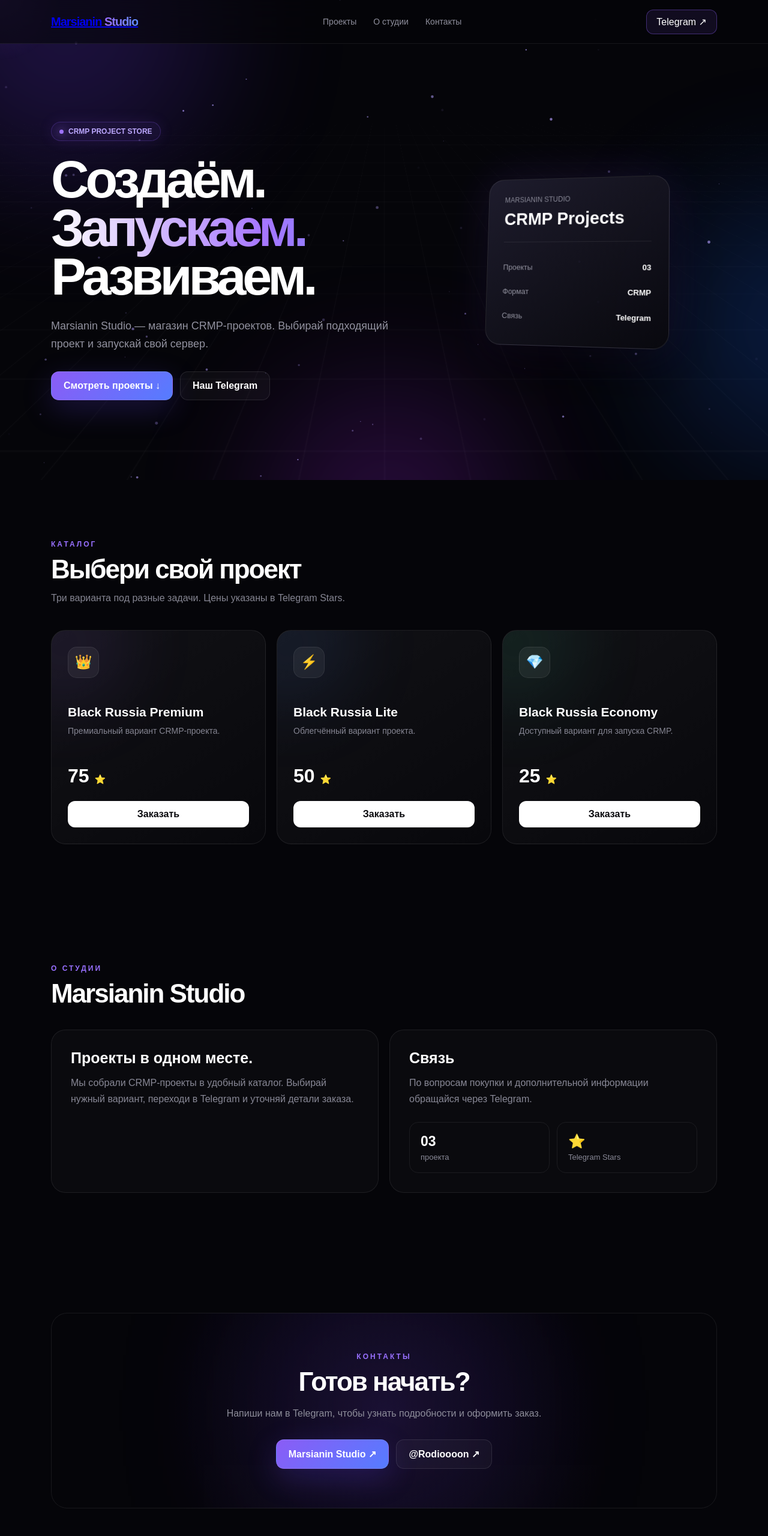
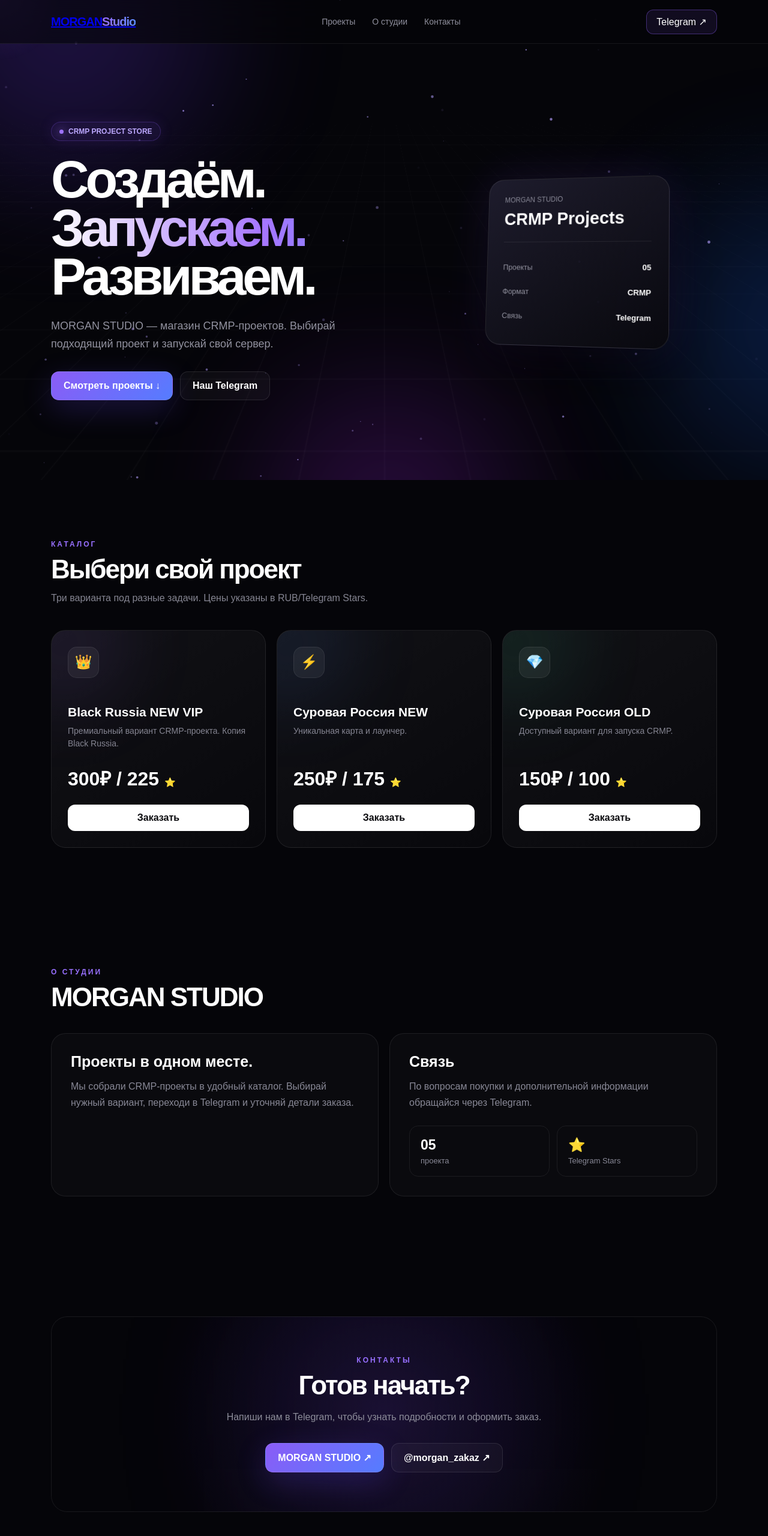
Before and after one commit to morgangmgm/shop, a plain HTML site: page index.html in a window 1280 px wide. Shown: the top 2560 px of the page at 60% size. Drawn offline with Linux system fonts and the light colour scheme.

Commit message:
Update index.html

```diff
--- a/index.html
+++ b/index.html
@@ -5,7 +5,7 @@
 <meta name="viewport" content="width=device-width, initial-scale=1.0">
 <meta name="theme-color" content="#07070c">
 
-<title>Marsianin Studio</title>
+<title>MORGAN STUDIO</title>
 
 <style>
 *{
@@ -918,7 +918,7 @@ footer{
 <nav>
 
 <a class="logo" href="#">
-    Marsianin <span>Studio</span>
+    MORGAN<span>Studio</span>
 </a>
 
 <div class="nav-links">
@@ -931,7 +931,7 @@ footer{
 
 <a
 class="telegram"
-href="https://t.me/marsianinstudio"
+href="https://t.me/morganperehod"
 target="_blank"
 >
 Telegram ↗
@@ -968,7 +968,7 @@ CRMP PROJECT STORE
 
 <p class="hero-text">
 
-Marsianin Studio — магазин CRMP-проектов.
+MORGAN STUDIO — магазин CRMP-проектов.
 Выбирай подходящий проект и запускай свой сервер.
 
 </p>
@@ -985,7 +985,7 @@ href="#projects"
 
 <a
 class="button secondary"
-href="https://t.me/marsianinstudio"
+href="https://t.me/morganperehod"
 target="_blank"
 >
 Наш Telegram
@@ -1001,7 +1001,7 @@ target="_blank"
 <div class="preview">
 
 <div class="preview-label">
-MARSIANIN STUDIO
+MORGAN STUDIO
 </div>
 
 <h2>
@@ -1012,7 +1012,7 @@ CRMP Projects
 
 <div class="preview-row">
 <span>Проекты</span>
-<strong>03</strong>
+<strong>05</strong>
 </div>
 
 <div class="preview-row">
@@ -1047,7 +1047,7 @@ CRMP Projects
 </h2>
 
 <p class="description">
-Три варианта под разные задачи. Цены указаны в Telegram Stars.
+Три варианта под разные задачи. Цены указаны в RUB/Telegram Stars.
 </p>
 
 </div>
@@ -1066,20 +1066,20 @@ style="--color:#9b6cff"
 </div>
 
 <h3>
-Black Russia Premium
+Black Russia NEW VIP
 </h3>
 
 <p>
-Премиальный вариант CRMP-проекта.
+Премиальный вариант CRMP-проекта. Копия Black Russia.
 </p>
 
 <div class="price">
-75 <span>⭐️</span>
+300₽ / 225 <span>⭐️</span>
 </div>
 
 <a
 class="buy"
-href="https://t.me/marsianinstudio"
+href="https://t.me/morganshop_crmp/24"
 target="_blank"
 >
 Заказать
@@ -1099,20 +1099,20 @@ style="--color:#4f8cff"
 </div>
 
 <h3>
-Black Russia Lite
+Суровая Россия NEW
 </h3>
 
 <p>
-Облегчённый вариант проекта.
+Уникальная карта и лаунчер.
 </p>
 
 <div class="price">
-50 <span>⭐️</span>
+250₽ / 175 <span>⭐️</span>
 </div>
 
 <a
 class="buy"
-href="https://t.me/marsianinstudio"
+href="https://t.me/morganshop_crmp/46"
 target="_blank"
 >
 Заказать
@@ -1132,7 +1132,7 @@ style="--color:#35d39a"
 </div>
 
 <h3>
-Black Russia Economy
+Суровая Россия OLD
 </h3>
 
 <p>
@@ -1140,12 +1140,12 @@ Black Russia Economy
 </p>
 
 <div class="price">
-25 <span>⭐️</span>
+150₽ / 100 <span>⭐️</span>
 </div>
 
 <a
 class="buy"
-href="https://t.me/marsianinstudio"
+href="https://t.me/morganshop_crmp/10"
 target="_blank"
 >
 Заказать
@@ -1170,7 +1170,7 @@ target="_blank"
 </div>
 
 <h2 class="title">
-Marsianin Studio
+MORGAN STUDIO
 </h2>
 
 </div>
@@ -1209,7 +1209,7 @@ Marsianin Studio
 
 <div class="stat">
 
-<b>03</b>
+<b>05</b>
 
 <span>
 проекта
@@ -1260,18 +1260,18 @@ Telegram Stars
 
 <a
 class="button primary"
-href="https://t.me/marsianinstudio"
+href="https://t.me/morganshop_crmp/3"
 target="_blank"
 >
-Marsianin Studio ↗
+MORGAN STUDIO ↗
 </a>
 
 <a
 class="button secondary"
-href="https://t.me/Rodioooon"
+href="https://t.me/morgan_zakaz"
 target="_blank"
 >
-@Rodioooon ↗
+@morgan_zakaz ↗
 </a>
 
 </div>
@@ -1283,7 +1283,7 @@ target="_blank"
 
 <footer>
 
-© 2026 Marsianin Studio · CRMP Project Store
+© 2026 MORGAN STUDIO · CRMP Project Store
 
 </footer>
 
```
